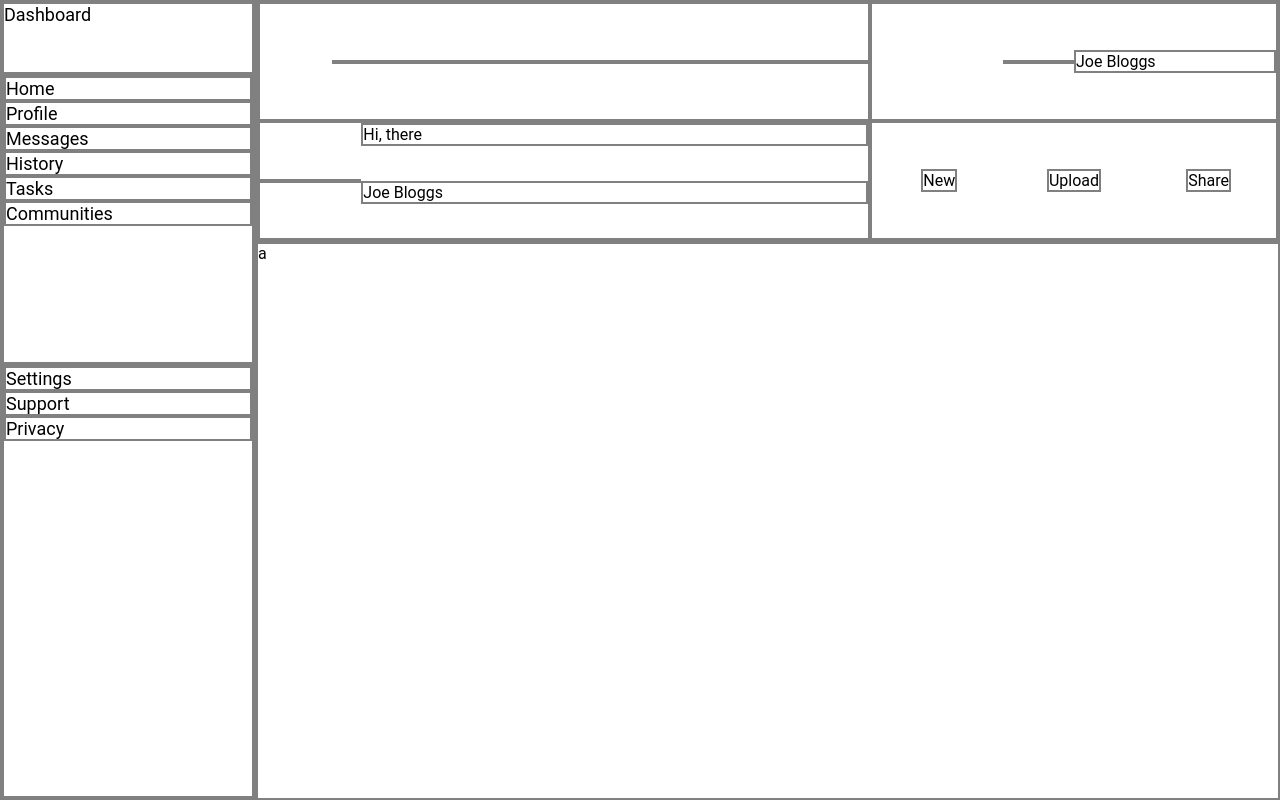
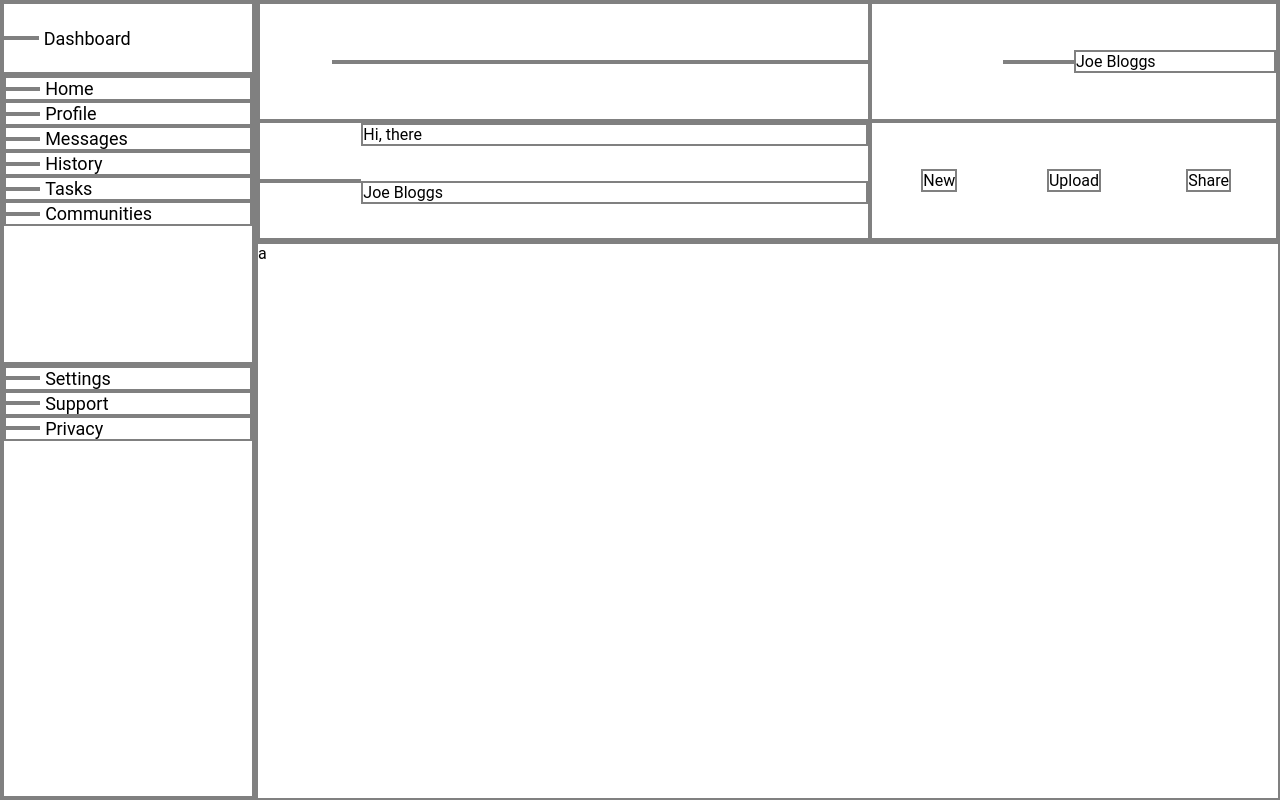
Before and after one commit to hmzCh/admin-dashboard, a plain HTML site: page index.html in a window 1280 px wide. Drawn offline with Linux system fonts and the light colour scheme.

Commit message:
Update positioning of sidebar elements

```diff
--- a/index.html
+++ b/index.html
@@ -38,21 +38,21 @@
 
     <div id="sidebar">
 
-        <div>Dashboard</div>
+        <div id="dashboard-heading"><div></div>Dashboard</div>
 
         <div>
-            <div>Home</div>
-            <div>Profile</div>
-            <div>Messages</div>
-            <div>History</div>
-            <div>Tasks</div>
-            <div>Communities</div>
+            <div><div></div>Home</div>
+            <div><div></div>Profile</div>
+            <div><div></div>Messages</div>
+            <div><div></div>History</div>
+            <div><div></div>Tasks</div>
+            <div><div></div>Communities</div>
         </div>
 
         <div>
-            <div>Settings</div>
-            <div>Support</div>
-            <div>Privacy</div>
+            <div><div></div>Settings</div>
+            <div><div></div>Support</div>
+            <div><div></div>Privacy</div>
         </div>
 
     </div>
--- a/styles.css
+++ b/styles.css
@@ -70,6 +70,13 @@ div {
     font-size: large;
 }
 
+    #sidebar div div, #sidebar #dashboard-heading{
+        display: grid;
+        grid-template-columns: 1fr 6fr;
+        align-items: center;
+        column-gap: 5px;
+    }
+
 #main-content {
 
 }
```
